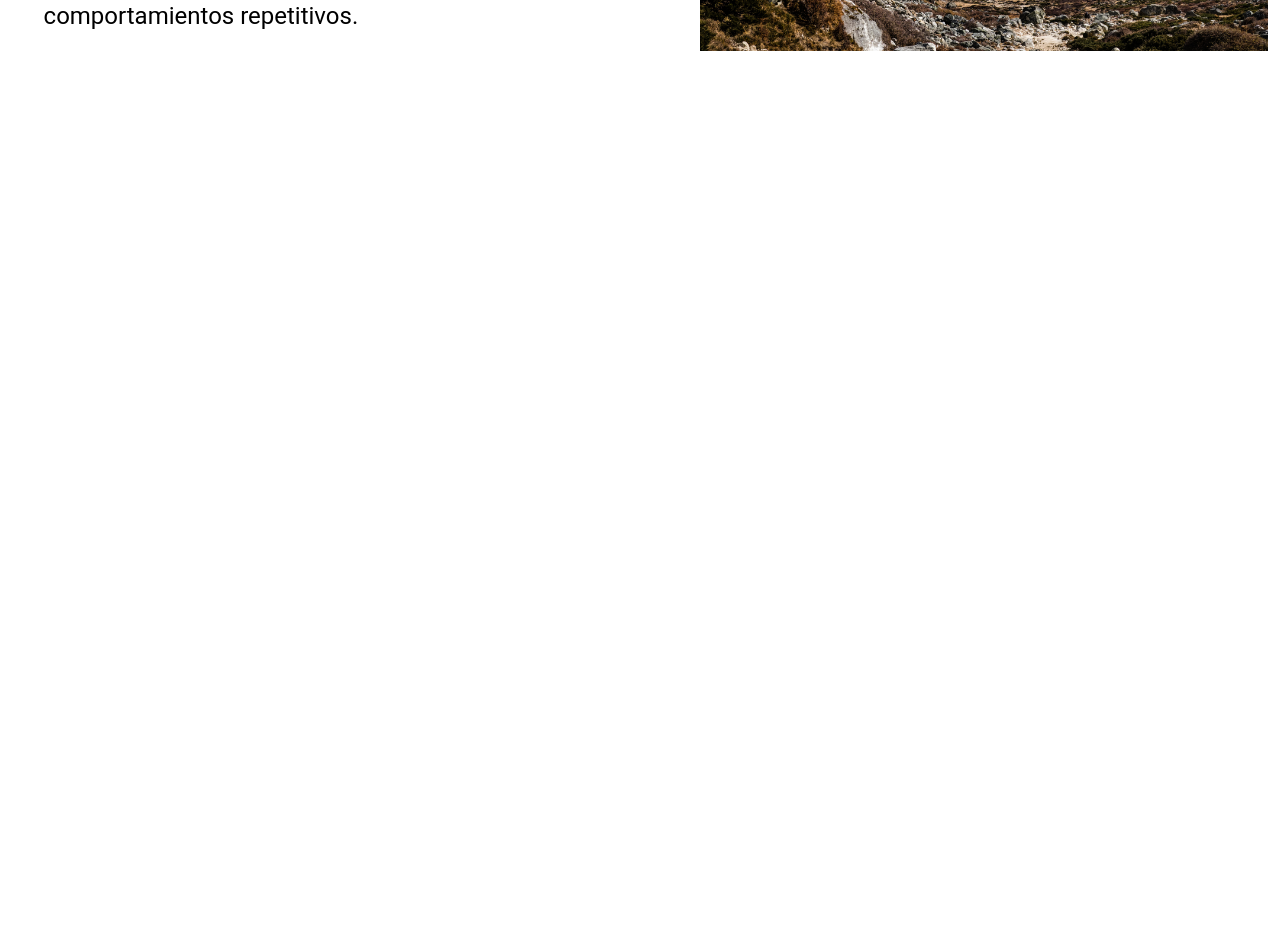
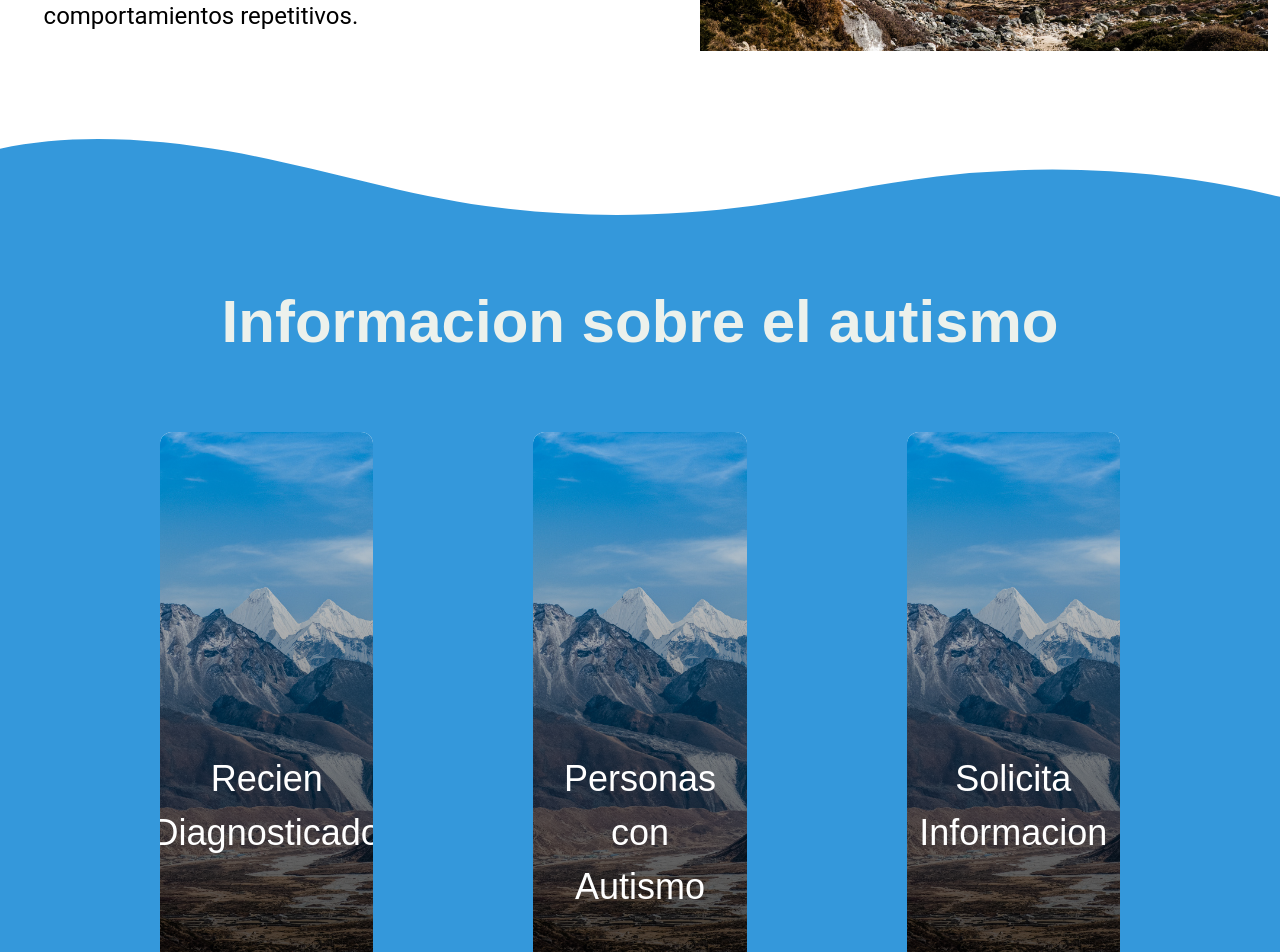
Before and after one commit to ProfesorAlbino/APAZA_Front, a Vue app: page / in a window 1280 px wide. Shown: the part 1560-2512 px from the top of the page. Before the commit the page ends 1692 px from the top, so only its background shows below. Built offline with nearby package versions, Linux system fonts and the light colour scheme.

Commit message:
Seccion de informacion sobre el autismo

```diff
--- a/package.json
+++ b/package.json
@@ -11,6 +11,7 @@
     "format": "prettier --write src/"
   },
   "dependencies": {
+    "aos": "^2.3.4",
     "vue": "^3.4.29",
     "vue-router": "^4.3.3"
   },
--- /dev/null
+++ b/src/components/CardFullImage.vue
@@ -0,0 +1,38 @@
+<script setup>
+const props = defineProps({
+    title: {
+        type: String,
+        required: true,
+    },
+    url: {
+        type: String,
+        required: true,
+    }
+});
+</script>
+
+<template>
+    <div
+        class="relative grid h-[40rem] w-full max-w-[25rem] flex-col items-end justify-center overflow-hidden rounded-xl bg-white bg-clip-border text-center text-gray-700">
+        <a href="#" class="col-span-1 block">
+            <div :style="{ backgroundImage: `url(${props.url})` }"
+                class="absolute inset-0 m-0 h-full w-full overflow-hidden rounded-none bg-transparent bg-cover bg-clip-border bg-center text-gray-700 shadow-none">
+                <div class="absolute inset-0 w-full h-full to-bg-black-10 bg-gradient-to-t from-black/80 via-black/50">
+                </div>
+            </div>
+
+            <div class="relative p-6 px-6 py-80 md:px-12">
+                <h2
+                    class="mb-6 block font-sans text-4xl font-medium leading-[1.5] tracking-normal text-white antialiased">
+                    {{ title }}
+                </h2>
+            </div>
+        </a>
+    </div>
+</template>
+
+<style scoped>
+h2 {
+    font-family: var(--text-font-1);
+}
+</style>
--- a/src/components/HelloWorld.vue
+++ /dev/null
@@ -1,45 +0,0 @@
-<script setup>
-defineProps({
-  msg: {
-    type: String,
-    required: true
-  }
-})
-</script>
-
-<template>
-  <div class="greetings">
-    <h1 class="green">{{ msg }}</h1>
-    <h3>
-      You’ve successfully created a project with
-      <a href="https://vitejs.dev/" target="_blank" rel="noopener">Vite</a> +
-      <a href="https://vuejs.org/" target="_blank" rel="noopener">Vue 3</a>.
-    </h3>
-  </div>
-</template>
-
-<style scoped>
-h1 {
-  font-weight: 500;
-  font-size: 2.6rem;
-  position: relative;
-  top: -10px;
-  color: var(--text-color);
-}
-
-h3 {
-  font-size: 1.2rem;
-}
-
-.greetings h1,
-.greetings h3 {
-  text-align: center;
-}
-
-@media (min-width: 1024px) {
-  .greetings h1,
-  .greetings h3 {
-    text-align: left;
-  }
-}
-</style>
--- a/src/components/Navbar.vue
+++ b/src/components/Navbar.vue
@@ -84,6 +84,7 @@ nav {
     position: fixed;
     transition: background-color 0.8s ease;
     width: 100%;
+    z-index: 1000;
 }
 
 .transparent {
--- a/src/main.js
+++ b/src/main.js
@@ -3,9 +3,11 @@ import App from './App.vue'
 import router from './router'
 import './styles/General.css'
 import './style.css'
+import 'aos/dist/aos.css'
+import AOS from "aos"
 
 const app = createApp(App)
 
 app.use(router)
-
+app.use(AOS.init({ duration: 1000, once: true}))
 app.mount('#app')
--- a/src/views/HomeView.vue
+++ b/src/views/HomeView.vue
@@ -1,23 +1,97 @@
 <script setup>
 import wave from '../components/Wave.vue'
 import CardImageText from '../components/CardImageText.vue'
+import CardFullImage from '../components/CardFullImage.vue'
 </script>
 
 <template>
-  <wave class="mb-20" url="../assets/Fondo-pagina-principal.jpg" title="Pagina principal APAZA" description="Prueba" />
+  <section>
+    <wave class="mb-20" url="../assets/Fondo-pagina-principal.jpg" title="Pagina principal APAZA"
+      description="Prueba" />
 
-  <CardImageText title="¿Que es el autismo?" description="El autismo es un trastorno del desarrollo que afecta la forma en que una persona se relaciona con el
+    <CardImageText title="¿Que es el autismo?" description="El autismo es un trastorno del desarrollo que afecta la forma en que una persona se relaciona con el
                 mundo y con
                 las personas que lo rodean. Las personas con autismo pueden tener dificultades para comunicarse y
                 relacionarse
                 con los demás, y pueden tener intereses y comportamientos repetitivos."
-    url="src/assets/Fondo-pagina-principal.jpg" :order="true" />
+      url="src/assets/Fondo-pagina-principal.jpg" :order="true" />
 
-  <CardImageText title="¿Que es el autismo?" description="El autismo es un trastorno del desarrollo que afecta la forma en que una persona se relaciona con el
+    <CardImageText title="¿Que es el autismo?" description="El autismo es un trastorno del desarrollo que afecta la forma en que una persona se relaciona con el
                 mundo y con
                 las personas que lo rodean. Las personas con autismo pueden tener dificultades para comunicarse y
                 relacionarse
                 con los demás, y pueden tener intereses y comportamientos repetitivos."
-    url="src/assets/Fondo-pagina-principal.jpg" :order="false" />
+      url="src/assets/Fondo-pagina-principal.jpg" :order="false" data-aos="fade-left" data-aos-offset="300"
+      data-aos-easing="ease-in-sine" class="mb-20" />
+  </section>
+
+  <section id="sectionCards" class="a">
+    <div class="custom-shape-divider-top-1721696071">
+      <svg data-name="Layer 1" xmlns="http://www.w3.org/2000/svg" viewBox="0 0 1200 120" preserveAspectRatio="none">
+        <path
+          d="M985.66,92.83C906.67,72,823.78,31,743.84,14.19c-82.26-17.34-168.06-16.33-250.45.39-57.84,11.73-114,31.07-172,41.86A600.21,600.21,0,0,1,0,27.35V120H1200V95.8C1132.19,118.92,1055.71,111.31,985.66,92.83Z"
+          class="shape-fill"></path>
+      </svg>
+    </div>
+
+    <h1 id="title" class="text-6xl font-bold text-center">Informacion sobre el autismo</h1>
+
+    <div class="mt-20 grid grid-cols-1 md:grid-cols-3 gap-40 ">
+      <div class="col-span-1">
+        <CardFullImage title="Recien Diagnosticado" url="src/assets/Fondo-pagina-principal.jpg" data-aos="fade-up"
+          data-aos-duration="3000" />
+      </div>
+      <div class="col-span-1">
+        <CardFullImage title="Personas con Autismo" url="src/assets/Fondo-pagina-principal.jpg" data-aos="fade-up"
+          data-aos-duration="3000" />
+      </div>
+      <div class="col-span-1">
+        <CardFullImage title="Solicita Informacion" url="src/assets/Fondo-pagina-principal.jpg" data-aos="fade-up"
+          data-aos-duration="3000" />
+      </div>
+    </div>
+  </section>
 
 </template>
+
+<style scoped>
+#sectionCards {
+  background-color: var(--primary-color);
+  display: flex;
+
+  padding: 10rem;
+  position: relative;
+  height: 200%;
+  color: var(--text-color-1);
+  font-family: var(--text-font-1);
+
+  display: flex;
+  flex-direction: column;
+}
+
+#title {
+  color: var(--text-color-1);
+  font-family: var(--text-font-1);
+}
+
+.custom-shape-divider-top-1721696071 {
+  position: absolute;
+  top: 0;
+  left: 0;
+  width: 100%;
+  overflow: hidden;
+  line-height: 0;
+  transform: rotate(180deg);
+}
+
+.custom-shape-divider-top-1721696071 svg {
+  position: relative;
+  display: block;
+  width: calc(100% + 1.3px);
+  height: 84px;
+}
+
+.custom-shape-divider-top-1721696071 .shape-fill {
+  fill: var(--background-color-3);
+}
+</style>
```
Also changed, not shown: 1 other file (tests, documents, lock files or other folders).
